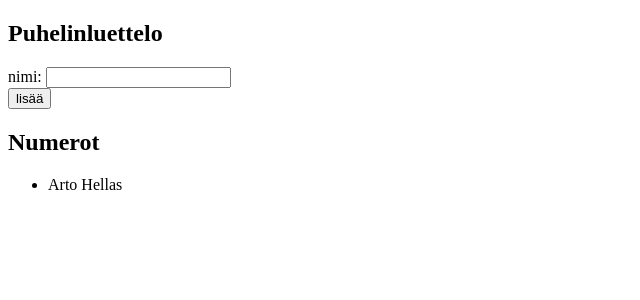
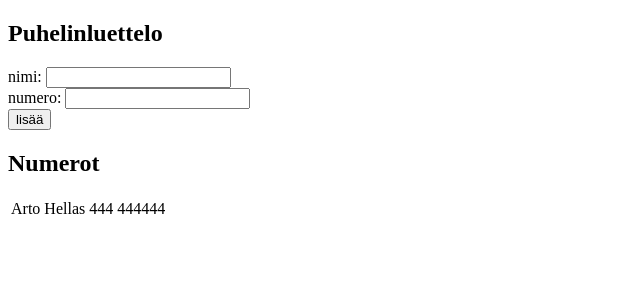
Before and after one commit to poksiala/mooc-osa2, a React (Create React App) app: page / in a window 1280 px wide. Shown: the top 300 px of the page, without its empty margins (0-640 px from the left). Built offline with nearby package versions, Linux system fonts and the light colour scheme.

Commit message:
part 2-08

```diff
--- a/src/App.js
+++ b/src/App.js
@@ -1,15 +1,17 @@
 import React from 'react';
 
-const Person = ({person}) => <li>{person.name}</li>
+const Person = ({person}) => <tr><td>{person.name}</td><td>{person.number}</td></tr>
 
 const Persons = ({persons}) => {
   const personList = persons.map(person =>
     <Person key={person.name} person={person} />)
 
   return (
-    <ul>
-      {personList}
-    </ul>
+    <table>
+      <tbody>
+        {personList}
+      </tbody>
+    </table>
   )
 }
 
@@ -18,9 +20,10 @@ class App extends React.Component {
     super(props)
     this.state = {
       persons: [
-        { name: 'Arto Hellas' }
+        { name: 'Arto Hellas', number: '444 444444' }
       ],
-      newName: ''
+      newName: '',
+      newNumber: ''
     }
   }
 
@@ -28,22 +31,26 @@ class App extends React.Component {
     event.preventDefault()
     if (this.state.persons.filter(p => p.name === this.state.newName).length === 0) {
       const personObject = {
-        name: this.state.newName
+        name: this.state.newName,
+        number: this.state.newNumber
       }
 
       const persons = this.state.persons.concat(personObject)
 
-      this.setState({persons, newName: ''})
+      this.setState({persons, newName: '', newNumber: ''})
     } else {
-      this.setState({newName: ''})
+      this.setState({newName: '', newNumber: ''})
     }
-
-
   }
 
   handleNameChange = (event) => {
     event.preventDefault()
     this.setState({newName: event.target.value})
+  }
+
+  handleNumberChange = (event) => {
+    event.preventDefault()
+    this.setState({newNumber: event.target.value})
   }
 
   render() {
@@ -57,6 +64,12 @@ class App extends React.Component {
               onChange={this.handleNameChange} />
           </div>
           <div>
+            numero: <input
+              value={this.state.newNumber}
+              onChange={this.handleNumberChange}
+            />
+          </div>
+          <div>
             <button type="submit">lisää</button>
           </div>
         </form>
```
